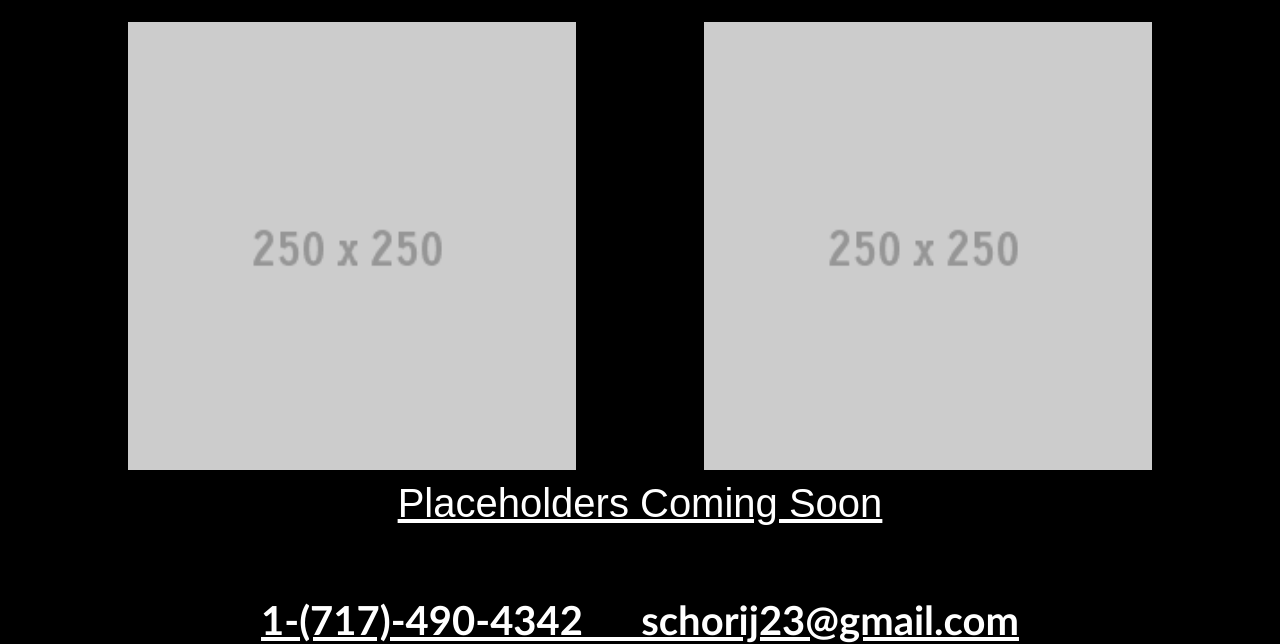
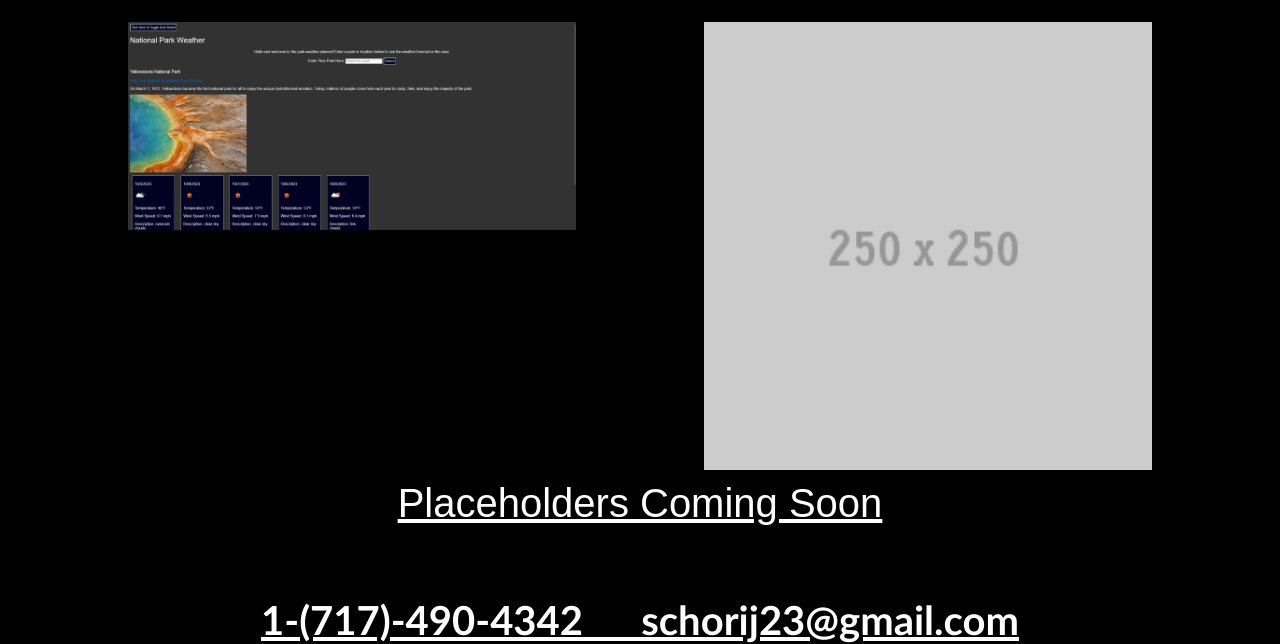
Before and after one commit to schorij23/jeff-my-portfolio, a plain HTML site: page index.html in a window 1280 px wide. Shown: the part 2018-2662 px from the top of the page. Drawn offline with Linux system fonts and the light colour scheme.

Commit message:
1st project front end only

```diff
--- a/index.html
+++ b/index.html
@@ -47,7 +47,8 @@
 
         <!-- Placeholder for future work samples -->
         <section class="placeholder">
-            <img src="./assets/images/IMG_9838.PNG" alt="placeholder">
+            <a href="https://rgillooly.github.io/Project-1-Weather-And-Parks"><img src="./assets/images/Project 1.png"
+            width="1200px" alt="First Group Project"></a>
             <img src="./assets/images/IMG_9838.PNG" alt="placeholder">
         </section>
             <p class="p3">Placeholders Coming Soon</p>
```
Also changed, not shown: assets/images/Project 1.png (added).
